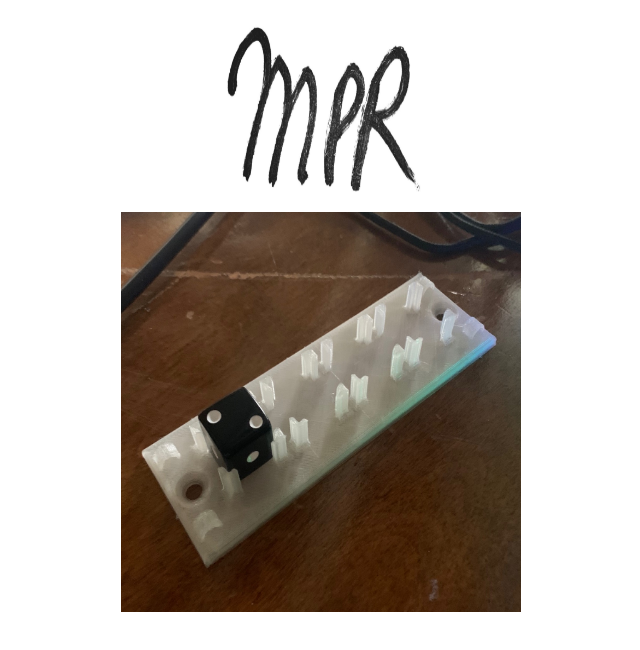
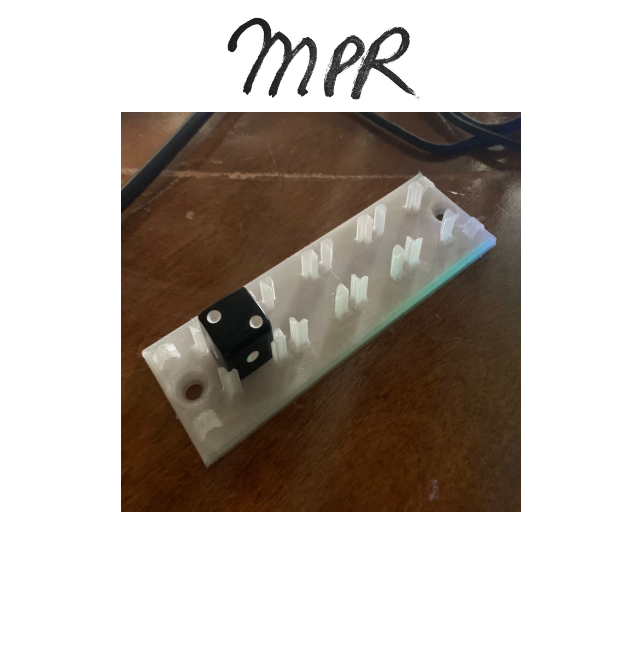
Before and after one commit to mruzzy/MPRweb, a plain HTML site: page dyeholder.html in a window 1280 px wide. Shown: the whole page, without its empty margins (319-959 px from the left). Drawn offline with Linux system fonts and the light colour scheme.

Commit message:
Update dyeholder.html

```diff
--- a/dyeholder.html
+++ b/dyeholder.html
@@ -11,7 +11,7 @@
 
 <div class="img-container"> <!-- Block parent element -->
 <a href="index.html">
-	<img src=mpr.jpeg width=200 height=200>
+	<img src=mpr.jpeg width=200 height=100>
 </a>
 
 </div>
```
